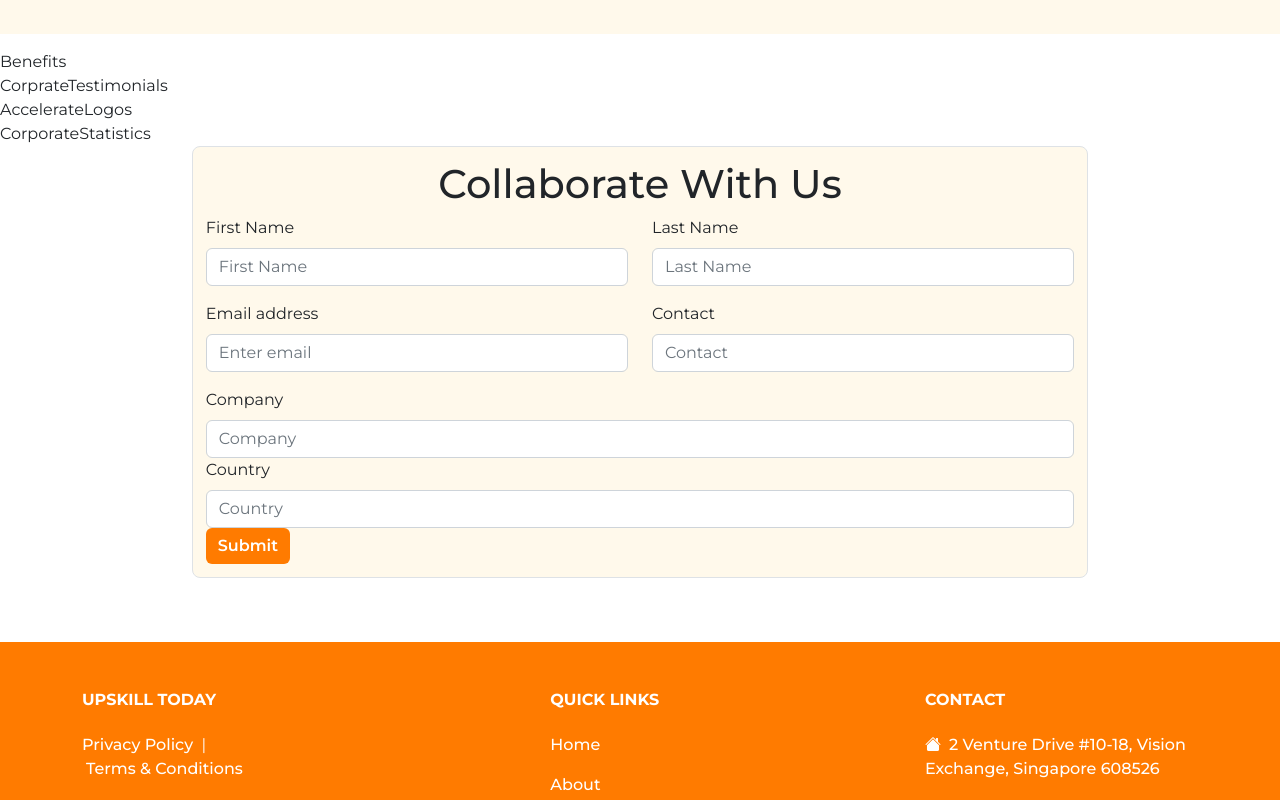
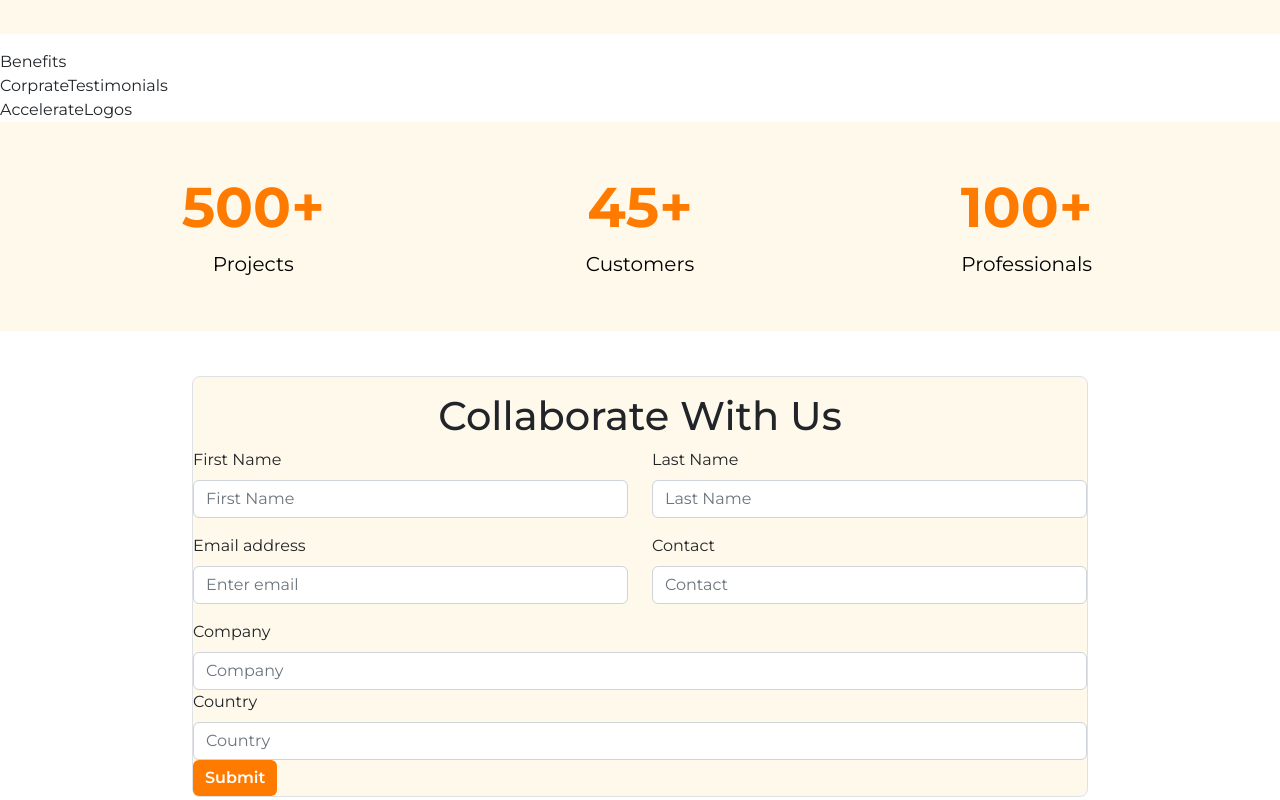
Before and after one commit to Chiang-Yong/Upskill-Today-1, a React (Create React App) app: page /Corporate in a window 1280 px wide. Shown: the part 680-1480 px from the top of the page. Built offline with nearby package versions, Linux system fonts and the light colour scheme.

Commit message:
corporate statistics

```diff
--- a/src/pages/Corporate/CorporateStatistics.js
+++ b/src/pages/Corporate/CorporateStatistics.js
@@ -1,10 +1,45 @@
 import React from 'react'
+import { Row, Container, Card } from "react-bootstrap";
+
 import "./corporateStatistics.css"
 
 const CorporateStatistics = () => {
     return (
-        <div>CorporateStatistics</div>
-    )
-}
+        <div className="corporatestatistics">
+            <Container fluid>
+                <Row className="px-5 py-3 mx-auto justify-content-around ">
+                    <Card style={{ width: "18rem" }}>
+                        <Card.Body>
+                            <Card.Title className="display-4 text-center">500+</Card.Title>
+                            <Card.Text className="fs-5 text-center">
+                                Projects
+                            </Card.Text>
+                        </Card.Body>
+                    </Card>
+
+                    <Card style={{ width: "18rem" }}>
+                        <Card.Body>
+                            <Card.Title className="display-4 text-center">45+</Card.Title>
+                            <Card.Text className="fs-5 text-center">
+                                Customers
+                            </Card.Text>
+                        </Card.Body>
+                    </Card>
+
+                    <Card style={{ width: "18rem" }}>
+                        <Card.Body>
+                            <Card.Title className="display-4 text-center">100+</Card.Title>
+                            <Card.Text className="fs-5 text-center">
+                                Professionals
+                            </Card.Text>
+                        </Card.Body>
+                    </Card>
+                </Row>
+            </Container>
+        </div >
+
+    );
+
+};
 
 export default CorporateStatistics
--- a/src/pages/Corporate/collaborateWithUsForm.css
+++ b/src/pages/Corporate/collaborateWithUsForm.css
@@ -1,7 +1,8 @@
 .collaborateWithUsForm {
     width: 70%;
+    margin-top: 45px;
     margin-bottom: 5%;
-    padding: 1%;
+    padding-top: 15px;
     position: relative;
     margin-left: 15%;
     border-width: 5%;
--- a/src/pages/Corporate/corporateHeader.css
+++ b/src/pages/Corporate/corporateHeader.css
@@ -14,9 +14,9 @@
     font-weight: 800;
     text-transform: uppercase;
     text-align: center;
+    color: #ff7b00;
+    background-color: #fff9eb;
     line-height: 1em;
     margin-top: 1em;
     margin-bottom: 1em;
-    background-color: #fff9eb;
-    color: #ff7b00
 }
--- a/src/pages/Corporate/corporateStatistics.css
+++ b/src/pages/Corporate/corporateStatistics.css
@@ -0,0 +1,19 @@
+.corporatestatistics {
+    background-color: #fff9eb;
+    padding-bottom: 20px;
+    padding-top: 20px;
+}
+
+.corporatestatistics .card {
+    background-color: #fff9eb;
+    border: 0px;
+}
+
+.corporatestatistics .card-title {
+    color: #ff7b00;
+    font-weight: 800;
+}
+
+.corporatestatistics .card-text {
+    color: #000000;
+}
```
